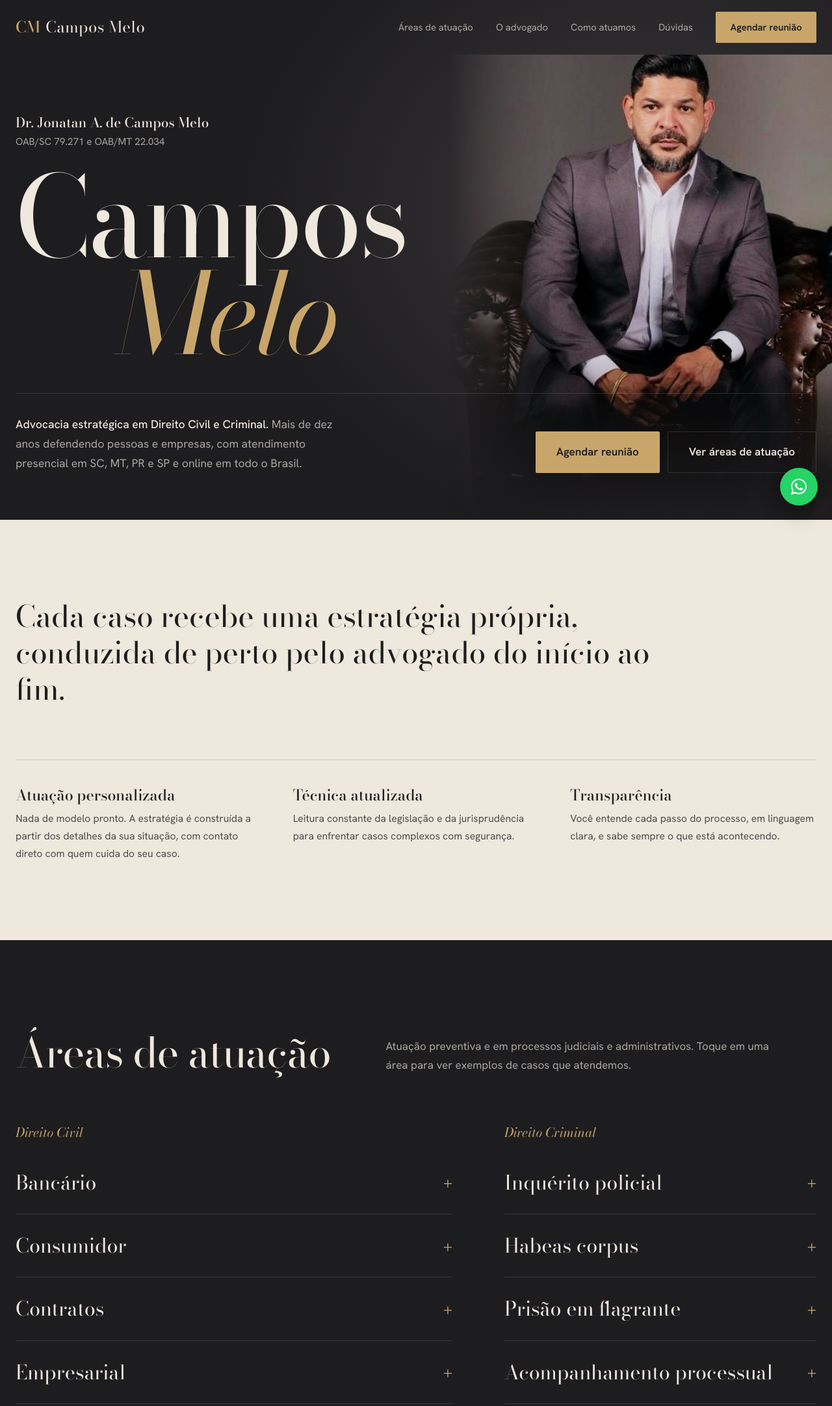
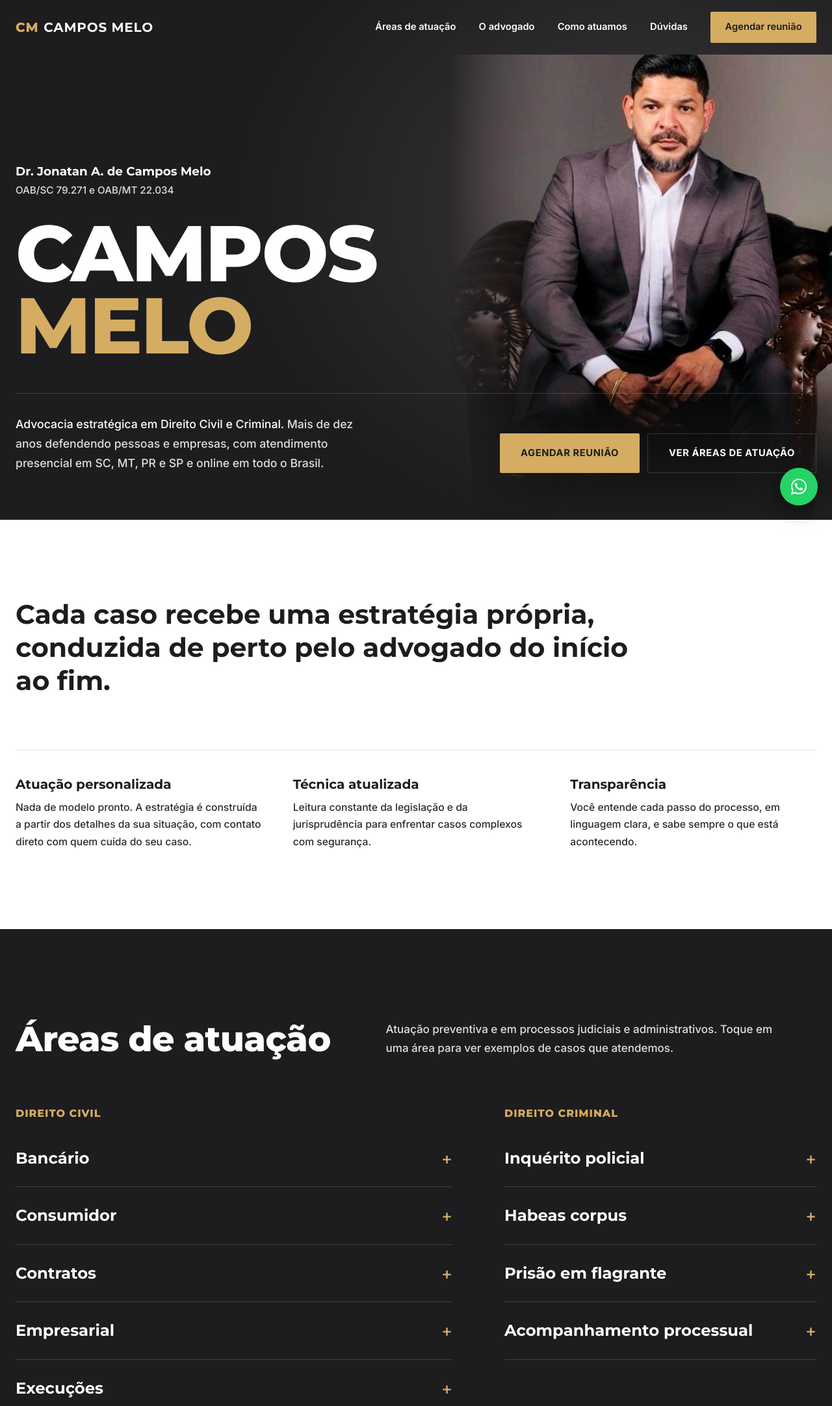
Before and after one commit to lucascamposmelo1-bit/site-camposmelo, a plain HTML site: page index.html in a window 1280 px wide. Shown: the top 2164 px of the page at 65% size. Drawn offline with nearby package versions, Linux system fonts and the light colour scheme.

Commit message:
Tipografia forte (Montserrat/Inter), texto em branco e alto contraste
Co-Authored-By: Claude Opus 5.5 <noreply@anthropic.com>
Claude-Session: https://claude.ai/code/session_01AaFdKJnxPdbbmHKZvWb6Xx

```diff
--- a/index.html
+++ b/index.html
@@ -11,7 +11,7 @@
 <meta name="theme-color" content="#1d1c1e">
 <link rel="preconnect" href="https://fonts.googleapis.com">
 <link rel="preconnect" href="https://fonts.gstatic.com" crossorigin>
-<link href="https://fonts.googleapis.com/css2?family=Bodoni+Moda:ital,opsz,wght@0,6..96,400;0,6..96,500;0,6..96,600;1,6..96,400;1,6..96,500&family=Hanken+Grotesk:wght@300;400;500;600&display=swap" rel="stylesheet">
+<link href="https://fonts.googleapis.com/css2?family=Montserrat:wght@500;600;700;800&family=Inter:wght@400;500;600;700&display=swap" rel="stylesheet">
 <script type="application/ld+json">
 {
   "@context": "https://schema.org",
@@ -31,18 +31,18 @@
   --graphite:#1d1c1e;
   --studio:#2c2a2d;
   --oxblood:#4b1e1a;
-  --champagne:#c8a66b;
-  --champagne-soft:#e2cc9f;
-  --ivory:#eee8dd;
-  --ivory-dim:rgba(238,232,221,.68);
-  --ivory-faint:rgba(238,232,221,.14);
-  --display:"Bodoni Moda", "Didot", "Bodoni 72", Georgia, serif;
-  --text:"Hanken Grotesk", system-ui, -apple-system, "Segoe UI", sans-serif;
+  --champagne:#d4ad62;
+  --champagne-soft:#e8c886;
+  --ivory:#ffffff;
+  --ivory-dim:rgba(255,255,255,.86);
+  --ivory-faint:rgba(255,255,255,.16);
+  --display:"Montserrat", "Segoe UI", Arial, sans-serif;
+  --text:"Inter", system-ui, -apple-system, "Segoe UI", sans-serif;
   --wa:"https://wa.me/5547989258271";
 }
 *{box-sizing:border-box;margin:0;padding:0}
 html{scroll-behavior:smooth}
-body{background:var(--graphite);color:var(--ivory);font-family:var(--text);font-size:17px;line-height:1.7;font-weight:400;-webkit-font-smoothing:antialiased}
+body{background:var(--graphite);color:var(--ivory);font-family:var(--text);font-size:17px;line-height:1.7;font-weight:500;-webkit-font-smoothing:antialiased}
 img{display:block;max-width:100%}
 a{color:inherit;text-decoration:none}
 :focus-visible{outline:2px solid var(--champagne);outline-offset:4px}
@@ -52,11 +52,11 @@ a{color:inherit;text-decoration:none}
 .top{position:fixed;inset:0 0 auto;z-index:40;transition:background .4s,border-color .4s;border-bottom:1px solid transparent}
 .top.solid{background:rgba(29,28,30,.92);backdrop-filter:blur(14px);border-color:var(--ivory-faint)}
 .top .wrap{display:flex;align-items:center;justify-content:space-between;height:84px}
-.mono{font-family:var(--display);font-size:1.5rem;letter-spacing:.02em;display:flex;align-items:baseline;gap:.5rem}
-.mono b{font-weight:500;color:var(--champagne)}
-.mono span{font-weight:400}
+.mono{font-family:var(--display);font-size:1.25rem;font-weight:800;text-transform:uppercase;letter-spacing:.04em;display:flex;align-items:baseline;gap:.5rem}
+.mono b{font-weight:800;color:var(--champagne)}
+.mono span{font-weight:700}
 .nav{display:flex;gap:2.2rem;align-items:center;font-size:.92rem}
-.nav a{color:var(--ivory-dim);transition:color .2s}
+.nav a{color:var(--ivory);font-weight:600;transition:color .2s}
 .nav a:hover{color:var(--ivory)}
 .nav .book{color:var(--graphite);background:var(--champagne);padding:.7rem 1.4rem;border-radius:2px;font-weight:600}
 .nav .book:hover{background:var(--champagne-soft);color:var(--graphite)}
@@ -69,23 +69,23 @@ a{color:inherit;text-decoration:none}
   -webkit-mask-image:linear-gradient(to right,transparent 0%,#000 28%),linear-gradient(to top,transparent 0%,#000 22%);
   -webkit-mask-composite:source-in;mask-image:linear-gradient(to right,transparent 0%,#000 28%);
 }
-.hero-photo img{width:100%;height:100%;object-fit:cover;object-position:center 18%;filter:contrast(1.05) saturate(.92) brightness(.9)}
+.hero-photo img{width:100%;height:100%;object-fit:cover;object-position:center 18%;filter:contrast(1.06)}
 .hero-photo::after{content:"";position:absolute;inset:auto 0 0 0;height:35%;background:linear-gradient(to top,var(--graphite),transparent)}
 .hero-inner{position:relative;z-index:2;min-height:100svh;display:flex;flex-direction:column;justify-content:flex-end;padding:140px 0 72px}
-.name{font-family:var(--display);font-weight:400;line-height:.86;letter-spacing:-.025em;font-size:clamp(4.2rem,13.5vw,13rem);color:var(--ivory)}
+.name{font-family:var(--display);font-weight:800;text-transform:uppercase;line-height:.92;letter-spacing:-.02em;font-size:clamp(3.2rem,9.5vw,8.6rem);color:var(--ivory)}
 .name span{display:block}
-.name span:last-child{padding-left:.9em;font-style:italic;color:var(--champagne)}
+.name span:last-child{color:var(--champagne)}
 .hero-foot{display:grid;grid-template-columns:minmax(0,520px) auto;justify-content:space-between;align-items:end;gap:40px;margin-top:48px;padding-top:32px;border-top:1px solid var(--ivory-faint)}
 .hero-foot p{color:var(--ivory-dim);font-size:1.1rem;max-width:34em}
 .hero-foot p strong{color:var(--ivory);font-weight:500}
-.cta{display:inline-flex;align-items:center;gap:.8rem;background:var(--champagne);color:var(--graphite);font-weight:600;padding:1.05rem 2rem;border-radius:2px;transition:background .2s;white-space:nowrap}
+.cta{display:inline-flex;align-items:center;gap:.8rem;background:var(--champagne);color:var(--graphite);font-weight:700;text-transform:uppercase;letter-spacing:.04em;font-size:.92rem;padding:1.05rem 2rem;border-radius:2px;transition:background .2s;white-space:nowrap}
 .cta:hover{background:var(--champagne-soft)}
 .cta svg{width:18px;height:18px}
 .cta.line{background:none;color:var(--ivory);border:1px solid var(--ivory-faint)}
 .cta.line:hover{border-color:var(--champagne);color:var(--champagne)}
 .hero-actions{display:flex;gap:12px;flex-wrap:wrap}
 .credential{font-size:.95rem;color:var(--ivory-dim);margin-bottom:28px;max-width:28em}
-.credential strong{display:block;font-family:var(--display);font-size:1.3rem;font-weight:500;color:var(--ivory)}
+.credential strong{display:block;font-family:var(--display);font-size:1.15rem;font-weight:700;color:var(--ivory)}
 
 /* Load sequence: the one orchestrated moment */
 @media (prefers-reduced-motion:no-preference){
@@ -101,31 +101,31 @@ a{color:inherit;text-decoration:none}
 /* ---------- Sections ---------- */
 .sec{padding:140px 0}
 .sec-head{display:grid;grid-template-columns:1fr 1.3fr;gap:60px;align-items:end;margin-bottom:72px}
-h2{font-family:var(--display);font-weight:400;font-size:clamp(2.4rem,5vw,4.2rem);line-height:1.04;letter-spacing:-.015em}
-h3{font-family:var(--display);font-weight:500;font-size:1.6rem;line-height:1.2}
+h2{font-family:var(--display);font-weight:800;font-size:clamp(2.1rem,4.2vw,3.5rem);line-height:1.08;letter-spacing:-.015em}
+h3{font-family:var(--display);font-weight:700;font-size:1.35rem;line-height:1.25}
 .sec-head p{color:var(--ivory-dim);max-width:36em}
 
 /* Statement */
 .statement{background:var(--ivory);color:var(--graphite);padding:120px 0}
-.statement blockquote{font-family:var(--display);font-size:clamp(1.9rem,3.6vw,3.2rem);line-height:1.22;max-width:22em;font-weight:400}
+.statement blockquote{font-family:var(--display);font-size:clamp(1.7rem,3.2vw,2.7rem);line-height:1.25;max-width:24em;font-weight:700}
 .statement .pillars{display:grid;grid-template-columns:repeat(3,1fr);gap:48px;margin-top:80px;padding-top:40px;border-top:1px solid rgba(29,28,30,.15)}
-.statement h3{font-size:1.45rem;margin-bottom:10px}
-.statement .pillars p{color:#4f4b4d;font-size:.98rem}
+.statement h3{font-size:1.25rem;margin-bottom:10px}
+.statement .pillars p{color:#2c2a2d;font-size:.98rem}
 
 /* Areas: typographic list, rows open on click */
 .areas-cols{display:grid;grid-template-columns:1.4fr 1fr;gap:80px}
-.col-title{font-family:var(--display);font-style:italic;font-size:1.25rem;color:var(--champagne);margin-bottom:12px}
+.col-title{font-family:var(--display);font-weight:800;text-transform:uppercase;letter-spacing:.06em;font-size:1rem;color:var(--champagne);margin-bottom:12px}
 .area{border-bottom:1px solid var(--ivory-faint)}
-.area summary{list-style:none;cursor:pointer;display:flex;justify-content:space-between;align-items:center;gap:20px;padding:22px 0;font-family:var(--display);font-size:clamp(1.5rem,2.4vw,2.1rem);transition:color .2s}
+.area summary{list-style:none;cursor:pointer;display:flex;justify-content:space-between;align-items:center;gap:20px;padding:22px 0;font-family:var(--display);font-weight:700;font-size:clamp(1.2rem,1.9vw,1.6rem);transition:color .2s}
 .area summary::-webkit-details-marker{display:none}
 .area summary:hover{color:var(--champagne)}
-.area summary i{font-style:normal;font-family:var(--text);font-weight:300;font-size:1.6rem;color:var(--champagne);transition:transform .3s}
+.area summary i{font-style:normal;font-family:var(--text);font-weight:500;font-size:1.6rem;color:var(--champagne);transition:transform .3s}
 .area[open] summary i{transform:rotate(45deg)}
 .area .body{padding:0 0 26px;color:var(--ivory-dim);max-width:38em}
 .area .body ul{list-style:none;display:flex;flex-wrap:wrap;gap:8px;margin-top:14px}
 .area .body li{border:1px solid var(--ivory-faint);padding:.3rem .85rem;border-radius:40px;font-size:.88rem;color:var(--ivory)}
 .urgent{margin-top:56px;background:var(--oxblood);padding:36px 40px;display:flex;justify-content:space-between;align-items:center;gap:28px;flex-wrap:wrap}
-.urgent h3{font-size:1.7rem}
+.urgent h3{font-size:1.5rem}
 .urgent p{color:var(--ivory-dim);margin-top:4px}
 
 /* Lawyer */
@@ -137,25 +137,25 @@ h3{font-family:var(--display);font-weight:500;font-size:1.6rem;line-height:1.2}
 .lawyer figure{z-index:0}
 .lawyer figcaption{margin-top:40px;font-size:.9rem;color:var(--ivory-dim)}
 .lawyer h2{margin-bottom:8px}
-.oab{color:var(--champagne);font-size:.98rem;margin-bottom:36px}
+.oab{color:var(--champagne);font-weight:700;font-size:.98rem;margin-bottom:36px}
 .lawyer p+p{margin-top:18px}
 .lawyer .text p{color:var(--ivory-dim)}
 .honor{margin-top:44px;display:grid;grid-template-columns:auto 1fr;gap:22px;align-items:center;padding:26px 28px;border:1px solid rgba(200,166,107,.35);background:rgba(200,166,107,.06)}
 .honor svg{width:46px;height:46px;color:var(--champagne)}
-.honor strong{display:block;font-family:var(--display);font-weight:500;font-size:1.3rem;color:var(--ivory)}
+.honor strong{display:block;font-family:var(--display);font-weight:700;font-size:1.2rem;color:var(--ivory)}
 .honor span{font-size:.92rem;color:var(--ivory-dim)}
 
 /* Process: real sequence, so numbered */
 .steps{display:grid;grid-template-columns:repeat(3,1fr);counter-reset:s}
 .step{padding:0 40px 0 0;counter-increment:s}
-.step::before{content:counter(s);display:block;font-family:var(--display);font-size:5.5rem;line-height:1;color:var(--champagne);font-style:italic;margin-bottom:18px}
+.step::before{content:counter(s);display:block;font-family:var(--display);font-weight:800;font-size:4.5rem;line-height:1;color:var(--champagne);margin-bottom:18px}
 .step h3{margin-bottom:10px}
 .step p{color:var(--ivory-dim)}
 
 /* Reach */
 .reach{border-top:1px solid var(--ivory-faint);border-bottom:1px solid var(--ivory-faint);padding:90px 0}
 .reach-grid{display:grid;grid-template-columns:1fr 1fr;gap:80px;align-items:center}
-.states{font-family:var(--display);font-size:clamp(2.6rem,5.6vw,5.2rem);flex-wrap:nowrap;line-height:1;letter-spacing:.02em;display:flex;gap:.35em;flex-wrap:wrap}
+.states{font-family:var(--display);font-weight:800;font-size:clamp(2.6rem,5.6vw,5.2rem);flex-wrap:nowrap;line-height:1;letter-spacing:.02em;display:flex;gap:.35em;flex-wrap:wrap}
 .states span:nth-child(odd){color:var(--champagne)}
 .reach p{color:var(--ivory-dim)}
 .reach p strong{color:var(--ivory);font-weight:500}
@@ -163,7 +163,7 @@ h3{font-family:var(--display);font-weight:500;font-size:1.6rem;line-height:1.2}
 /* FAQ */
 .faq-grid{display:grid;grid-template-columns:.8fr 1.2fr;gap:80px}
 .q{border-bottom:1px solid var(--ivory-faint)}
-.q summary{list-style:none;cursor:pointer;padding:24px 0;display:flex;justify-content:space-between;gap:24px;font-size:1.12rem;font-weight:500}
+.q summary{list-style:none;cursor:pointer;padding:24px 0;display:flex;justify-content:space-between;gap:24px;font-size:1.12rem;font-weight:700}
 .q summary::-webkit-details-marker{display:none}
 .q summary::after{content:"+";color:var(--champagne);font-weight:300;font-size:1.5rem;line-height:1;transition:transform .3s}
 .q[open] summary::after{transform:rotate(45deg)}
@@ -173,10 +173,10 @@ h3{font-family:var(--display);font-weight:500;font-size:1.6rem;line-height:1.2}
 .contact{background:var(--ivory);color:var(--graphite)}
 .contact-grid{display:grid;grid-template-columns:1fr 1fr;gap:90px}
 .contact h2{margin-bottom:24px}
-.contact .lead{color:#4f4b4d;max-width:30em}
-.phone{display:block;font-family:var(--display);font-size:clamp(2.2rem,4.4vw,3.6rem);margin:44px 0 6px;color:var(--graphite);transition:color .2s}
+.contact .lead{color:#2c2a2d;max-width:30em}
+.phone{display:block;font-family:var(--display);font-weight:800;font-size:clamp(2.2rem,4.4vw,3.6rem);margin:44px 0 6px;color:var(--graphite);transition:color .2s}
 .phone:hover{color:var(--oxblood)}
-.channels{display:flex;gap:28px;flex-wrap:wrap;color:#4f4b4d;font-size:.95rem}
+.channels{display:flex;gap:28px;flex-wrap:wrap;color:#2c2a2d;font-weight:600;font-size:.95rem}
 .channels a{border-bottom:1px solid rgba(29,28,30,.3)}
 .channels a:hover{border-color:var(--oxblood);color:var(--oxblood)}
 form{display:grid;gap:22px}
@@ -185,7 +185,7 @@ form{display:grid;gap:22px}
 .field input:focus,.field select:focus,.field textarea:focus{outline:none;border-color:var(--oxblood)}
 .field textarea{min-height:90px;resize:vertical}
 .pair{display:grid;grid-template-columns:1fr 1fr;gap:22px}
-.consent{display:flex;gap:10px;font-size:.84rem;color:#4f4b4d;align-items:flex-start}
+.consent{display:flex;gap:10px;font-size:.84rem;color:#2c2a2d;align-items:flex-start}
 .consent input{margin-top:5px;accent-color:var(--oxblood)}
 form .cta{justify-content:center;background:var(--graphite);color:var(--ivory);border:0;cursor:pointer;font:inherit;font-weight:600}
 form .cta:hover{background:var(--oxblood)}
@@ -193,8 +193,8 @@ form .cta:hover{background:var(--oxblood)}
 /* Footer */
 footer{padding:80px 0 36px;font-size:.9rem;color:var(--ivory-dim)}
 .foot-top{display:flex;justify-content:space-between;gap:40px;flex-wrap:wrap;padding-bottom:48px;border-bottom:1px solid var(--ivory-faint)}
-.foot-name{font-family:var(--display);font-size:clamp(2.6rem,6vw,5rem);line-height:.95;color:var(--ivory)}
-.foot-name em{color:var(--champagne)}
+.foot-name{font-family:var(--display);font-weight:800;text-transform:uppercase;font-size:clamp(2.6rem,6vw,5rem);line-height:.95;color:var(--ivory)}
+.foot-name em{color:var(--champagne);font-style:normal}
 .foot-links{display:grid;grid-template-columns:repeat(2,auto);gap:8px 48px;align-content:end}
 .foot-links a:hover{color:var(--champagne)}
 .foot-bottom{display:flex;justify-content:space-between;gap:20px;flex-wrap:wrap;padding-top:28px;font-size:.8rem}
@@ -215,7 +215,8 @@ footer{padding:80px 0 36px;font-size:.9rem;color:var(--ivory-dim)}
   .sec{padding:100px 0}
   .sec-head,.areas-cols,.lawyer-grid,.reach-grid,.faq-grid,.contact-grid{grid-template-columns:1fr;gap:48px}
   .statement .pillars,.steps{grid-template-columns:1fr;gap:40px}
-  .hero-photo{width:100%;-webkit-mask-image:linear-gradient(to top,transparent 5%,#000 60%);mask-image:linear-gradient(to top,transparent 5%,#000 60%);opacity:.55}
+  .hero-photo{width:100%;-webkit-mask-image:linear-gradient(to top,transparent 5%,#000 60%);mask-image:linear-gradient(to top,transparent 5%,#000 60%);opacity:.38}
+  .hero-photo img{filter:brightness(.42) contrast(1.05)}
   .credential strong{display:block}
   .hero-foot{grid-template-columns:1fr}
   .lawyer figure{max-width:460px}
@@ -224,7 +225,6 @@ footer{padding:80px 0 36px;font-size:.9rem;color:var(--ivory-dim)}
   body{font-size:16px}
   .pair{grid-template-columns:1fr}
   .urgent{padding:28px 24px}
-  .name span:last-child{padding-left:.4em}
   .lawyer figure::before{inset:14px -14px -14px 14px}
 }
 </style>
```
